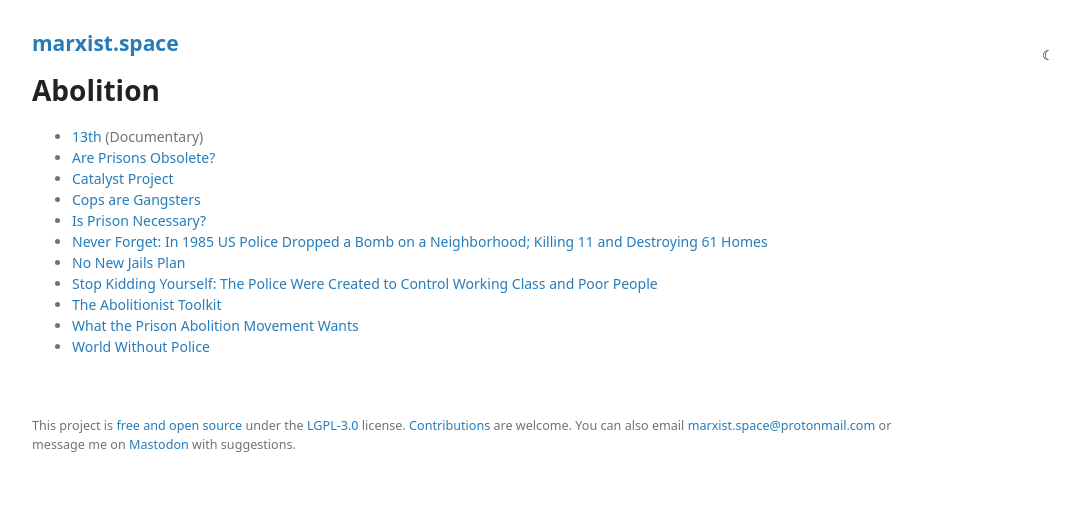
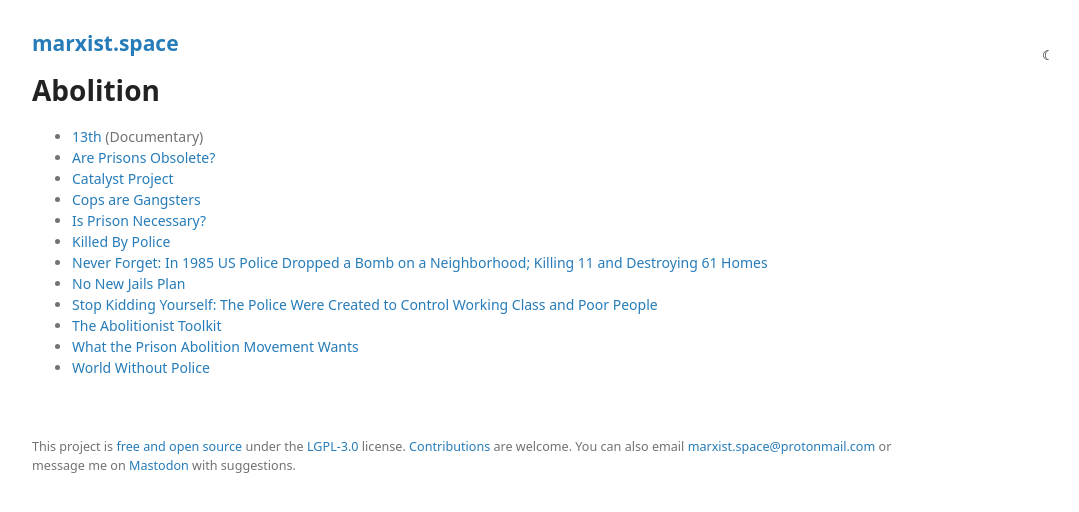
Before and after one commit to prolesoft/marxist.space, a Jekyll site: the page built from abolition.md, in a window 1280 px wide. Shown: the top 512 px of the page, without its empty margins (178-1257 px from the left). Built offline with Jekyll 4.4.1, drawn with Linux system fonts in a browser that asks for light colours; our own code applies the rules of GitHub Pages for plain Markdown files.

Commit message:
abolition.md

```diff
--- a/abolition.md
+++ b/abolition.md
@@ -12,6 +12,7 @@ permalink: /abolition/
 * [Catalyst Project](https://collectiveliberation.org/)
 * [Cops are Gangsters](http://kersplebedeb.com/posts/cops-are-gangsters/)
 * [Is Prison Necessary?](https://www.nytimes.com/2019/04/17/magazine/prison-abolition-ruth-wilson-gilmore.html)
+* [Killed By Police](https://killedbypolice.net/)
 * [Never Forget: In 1985 US Police Dropped a Bomb on a Neighborhood; Killing 11 and Destroying 61 Homes](https://blackmainstreet.net/never-forget-1985-bombing-west-philedelphia-pa/)
 * [No New Jails Plan](https://drive.google.com/file/d/1dDNc5I-vLsY2eVRXZBNJz2OPbsw5lfT5/view)
 * [Stop Kidding Yourself: The Police Were Created to Control Working Class and Poor People](https://www.lawcha.org/2014/12/29/stop-kidding-police-created-control-working-class-poor-people/)
```
